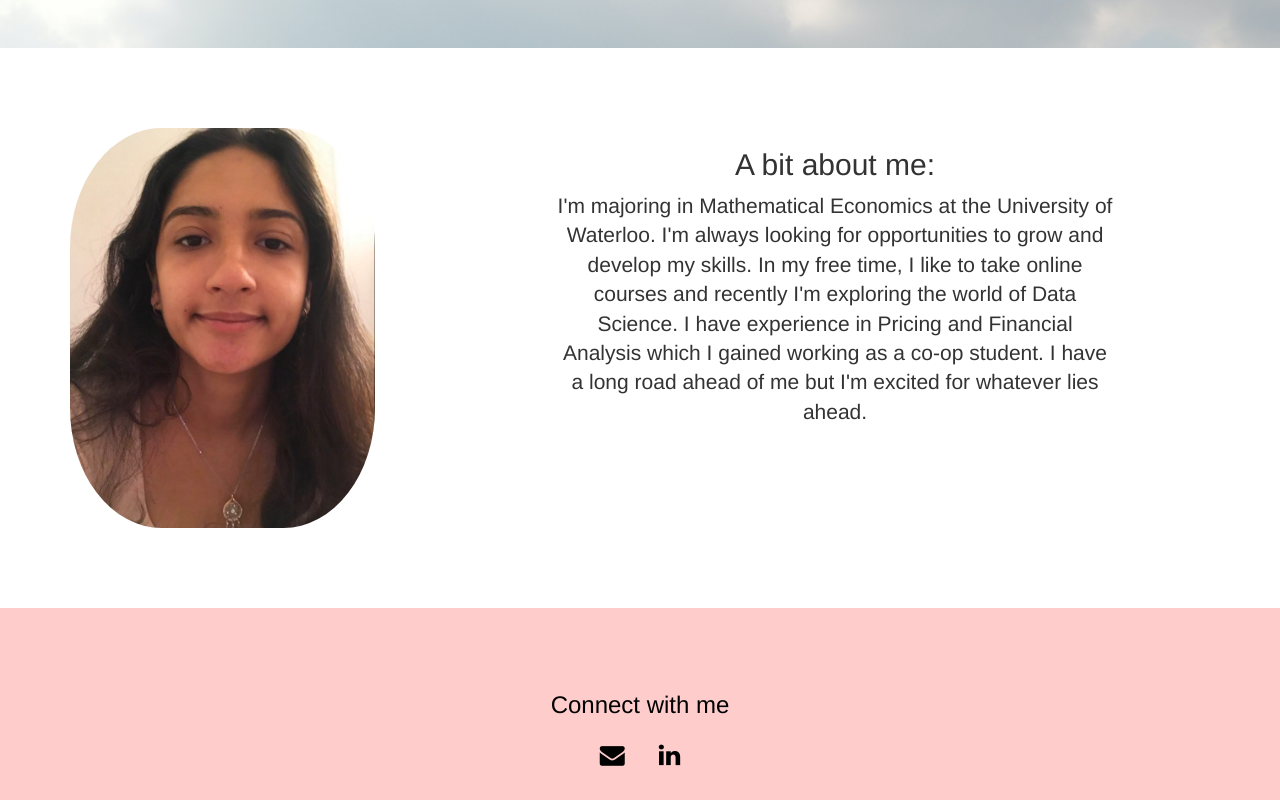
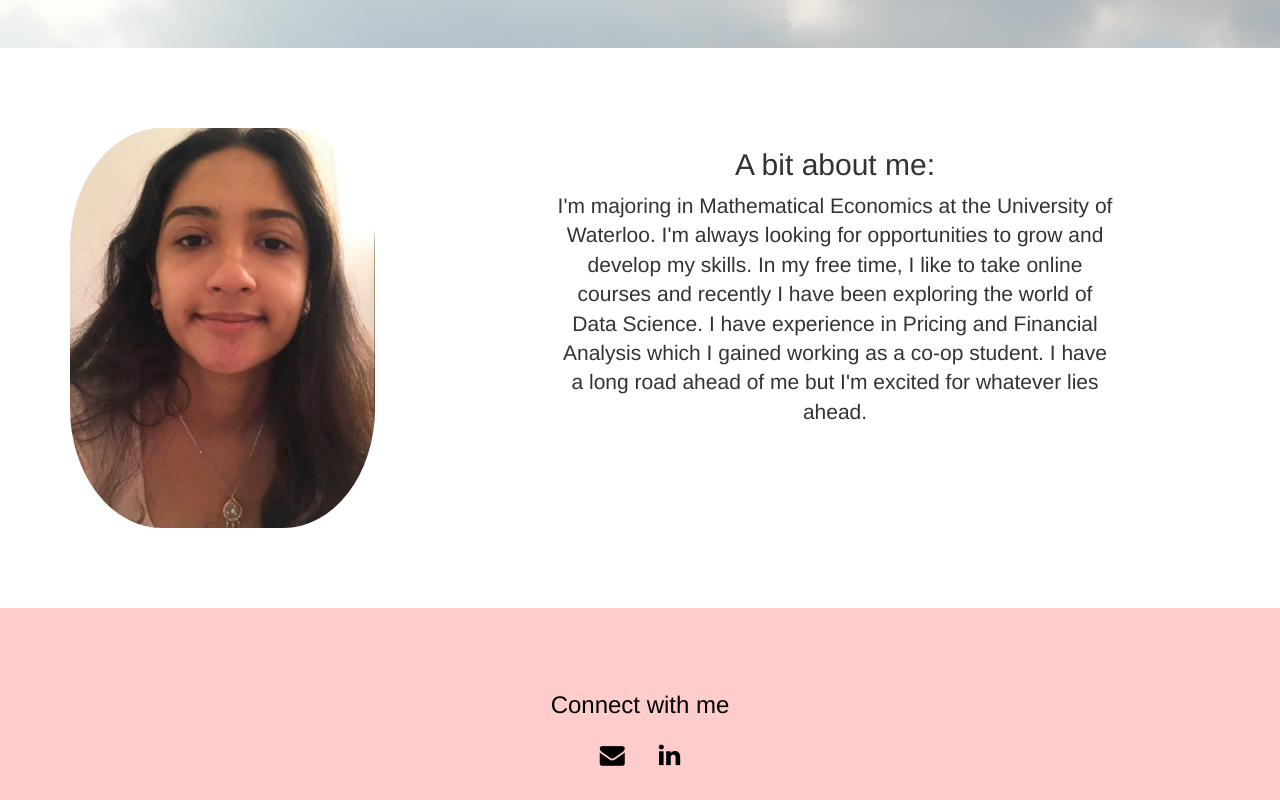
Before and after one commit to aa3kumar/portfolio, a plain HTML site: page index.html in a window 1280 px wide. Shown: the part 752-1552 px from the top of the page. Drawn offline with nearby package versions, Linux system fonts and the light colour scheme.

Commit message:
Update index.html

```diff
--- a/index.html
+++ b/index.html
@@ -48,7 +48,7 @@
       </div>
       <div class="col-sm-6 text-center">
         <h2>A bit about me:</h2>
-        <p class="lead">I'm majoring in Mathematical Economics at the University of Waterloo. I'm always looking for opportunities to grow and develop my skills. In my free time, I like to take online courses and recently I'm exploring the world of Data Science. I have experience in Pricing and Financial Analysis which I gained working as a co-op student. I have a long road ahead of me but I'm excited for whatever lies ahead.</p>
+        <p class="lead">I'm majoring in Mathematical Economics at the University of Waterloo. I'm always looking for opportunities to grow and develop my skills. In my free time, I like to take online courses and recently I have been exploring the world of Data Science. I have experience in Pricing and Financial Analysis which I gained working as a co-op student. I have a long road ahead of me but I'm excited for whatever lies ahead.</p>
       </div>
     </div>
 </div>
```
